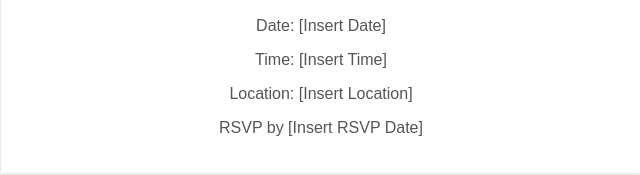
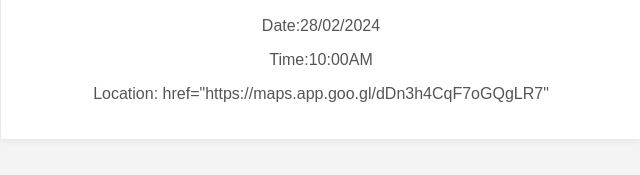
Before and after one commit to Siddux09/Farewell, a plain HTML site: page index.html in a window 1280 px wide. Shown: the part 511-686 px from the top of the page, without its empty margins (319-959 px from the left). Drawn offline with Linux system fonts and the light colour scheme.

Commit message:
Update index.html

```diff
--- a/index.html
+++ b/index.html
@@ -42,10 +42,10 @@
         <p>You are invited to a farewell party!</p>
         <p>Come join us as we bid farewell to our dear friend.</p>
         <img src="https://imgs.search.brave.com/hqsVnANgsmpYiA86c9_uvrh6ODQdyTf17oRYK-pSGzA/rs:fit:860:0:0/g:ce/aHR0cHM6Ly9tYXJr/ZXRwbGFjZS5jYW52/YS5jb20vRUFFcXR2/QVUxV2svMS8wLzE2/MDB3L2NhbnZhLXJl/ZC1mYXJld2VsbC1p/bnZpdGF0aW9uLWNh/cmQtcnNhVWw3dXp4/N28uanBn" alt="Farewell Party">
-        <p>Date: [Insert Date]</p>
-        <p>Time: [Insert Time]</p>
-        <p>Location: [Insert Location]</p>
-        <p>RSVP by [Insert RSVP Date]</p>
+        <p>Date:28/02/2024 </p>
+        <p>Time:10:00AM</p>
+        <p>Location: <a> href="https://maps.app.goo.gl/dDn3h4CqF7oGQgLR7"</a> </p>
+
     </div>
 </body>
 </html>
```
